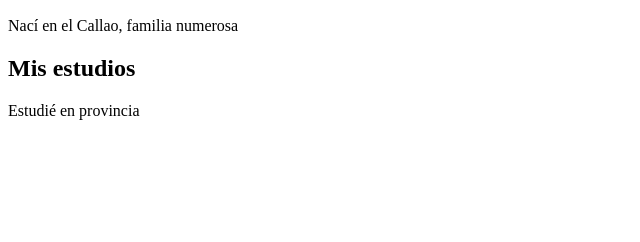
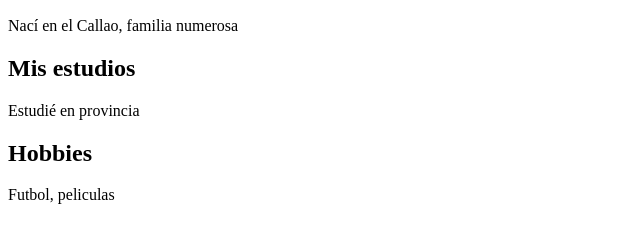
Before and after one commit to gpdrito/mi-biografia, a plain HTML site: page index.html in a window 1280 px wide. Shown: the part 110-352 px from the top of the page, without its empty margins (0-640 px from the left). Drawn offline with Linux system fonts and the light colour scheme.

Commit message:
agregado hobbies

```diff
--- a/index.html
+++ b/index.html
@@ -19,6 +19,10 @@
             <h2>Mis estudios</h2>
             <p>Estudié en provincia</p>
         </section>
+        <section>
+            <h2>Hobbies</h2>
+            <p>Futbol, peliculas</p>
+        </section>
     </main>
 </body>
 </html>
```
